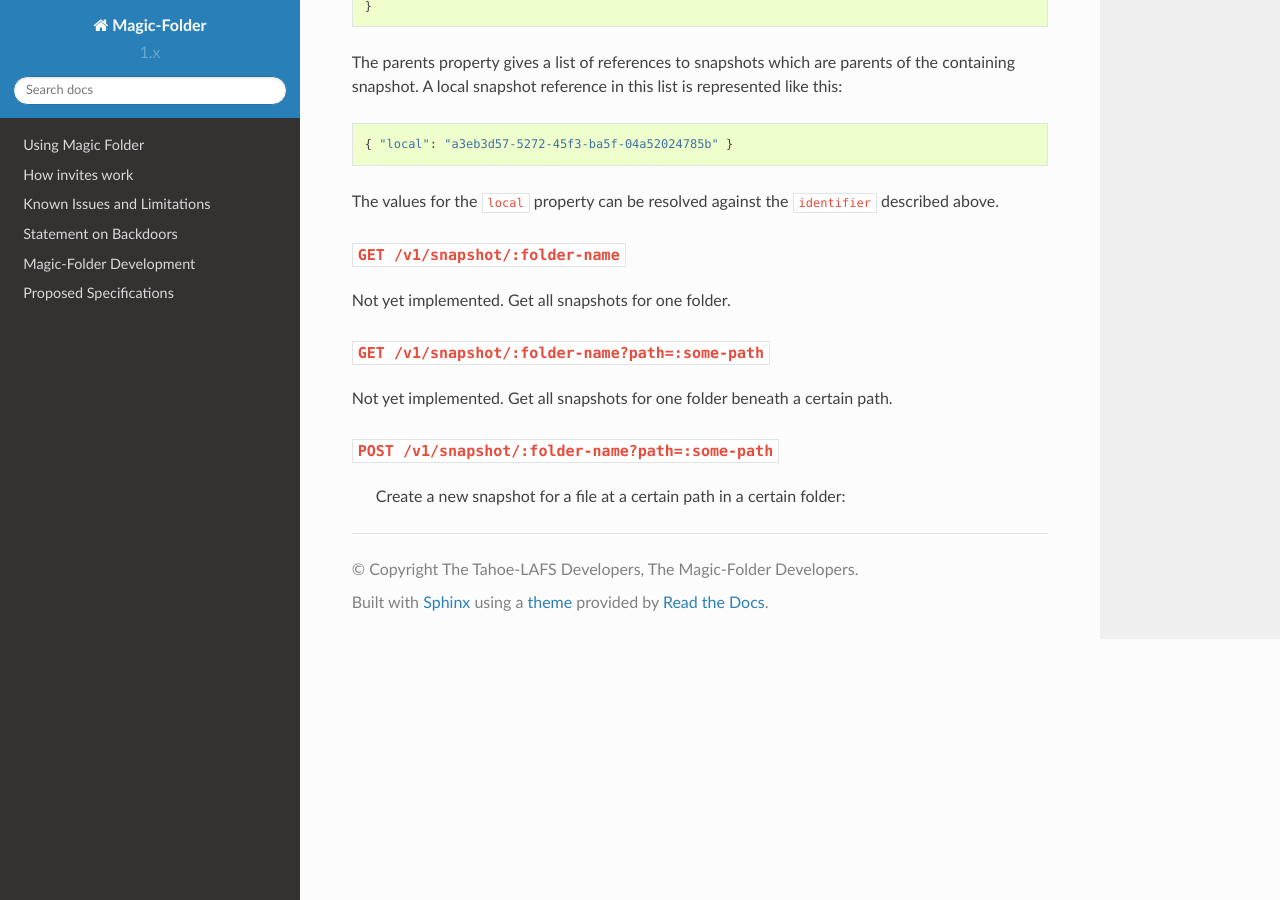
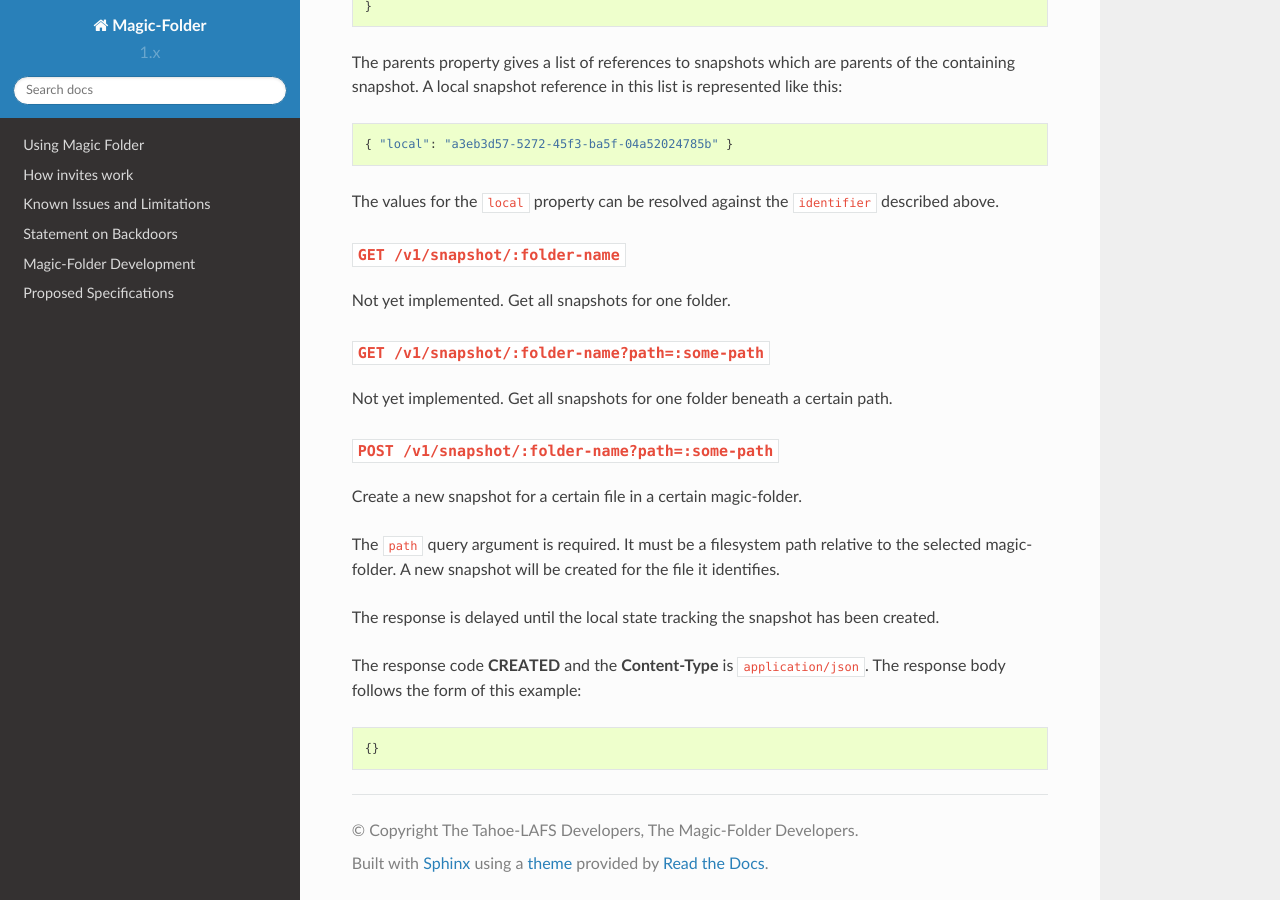
Before and after one commit to tahoe-lafs/magic-folder, a Sphinx documentation site: the page built from docs/interface.rst, in a window 1280 px wide and 900 px high, scrolled down 1582 px. Built offline with Sphinx 7.4.7 and the Read the Docs theme 2.0.0, drawn with Linux system fonts in a browser that asks for light colours.

Commit message:
fix up the snapshot creation endpoint docs

```diff
--- a/docs/interface.rst
+++ b/docs/interface.rst
@@ -92,4 +92,15 @@ Get all snapshots for one folder beneath a certain path.
 ``POST /v1/snapshot/:folder-name?path=:some-path``
 ~~~~~~~~~~~~~~~~~~~~~~~~~~~~~~~~~~~~~~~~~~~~~~~~~~
 
-        Create a new snapshot for a file at a certain path in a certain folder:
+Create a new snapshot for a certain file in a certain magic-folder.
+
+The ``path`` query argument is required.
+It must be a filesystem path relative to the selected magic-folder.
+A new snapshot will be created for the file it identifies.
+
+The response is delayed until the local state tracking the snapshot has been created.
+
+The response code **CREATED** and the **Content-Type** is ``application/json``.
+The response body follows the form of this example::
+
+  {}
```
